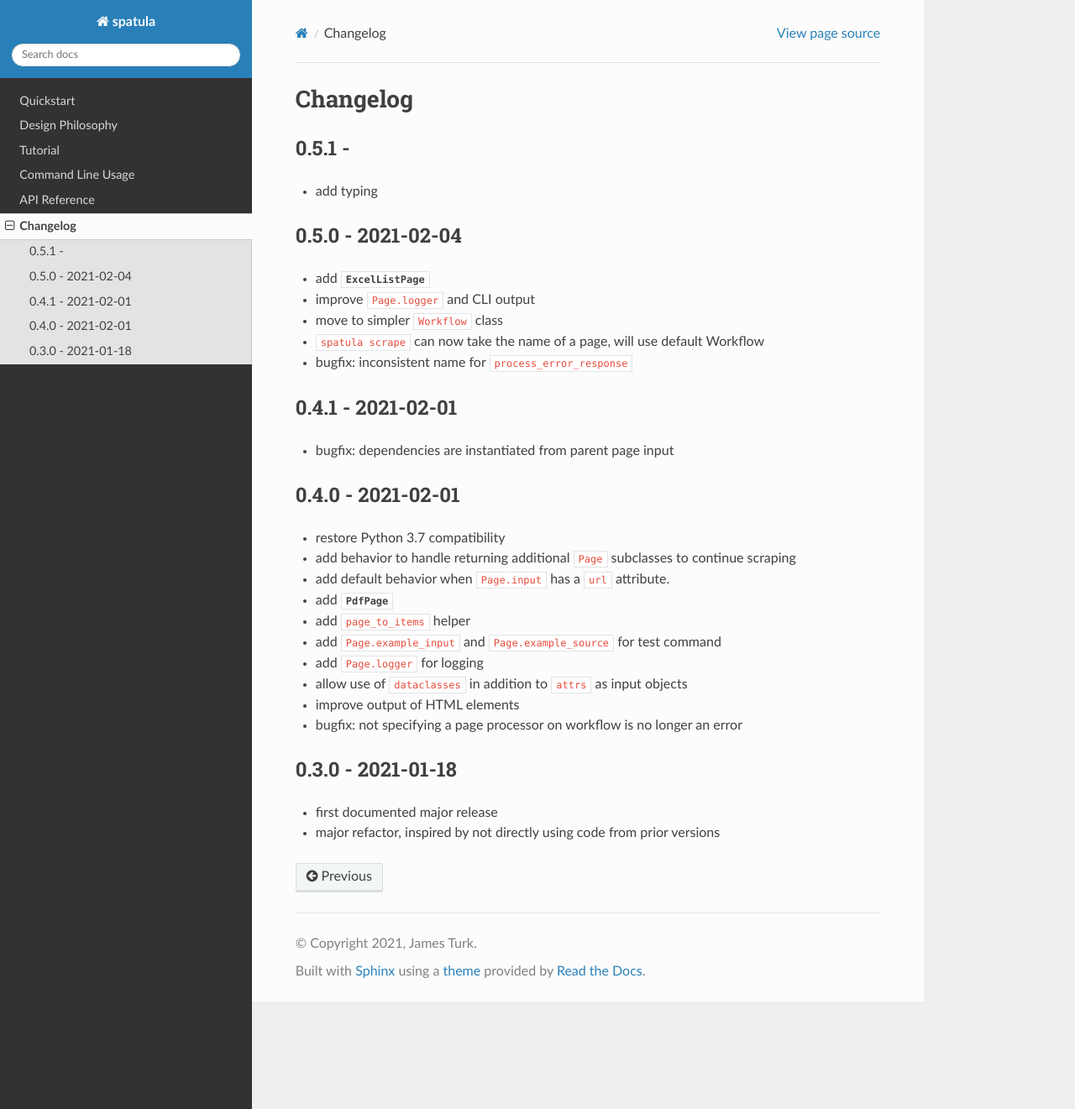
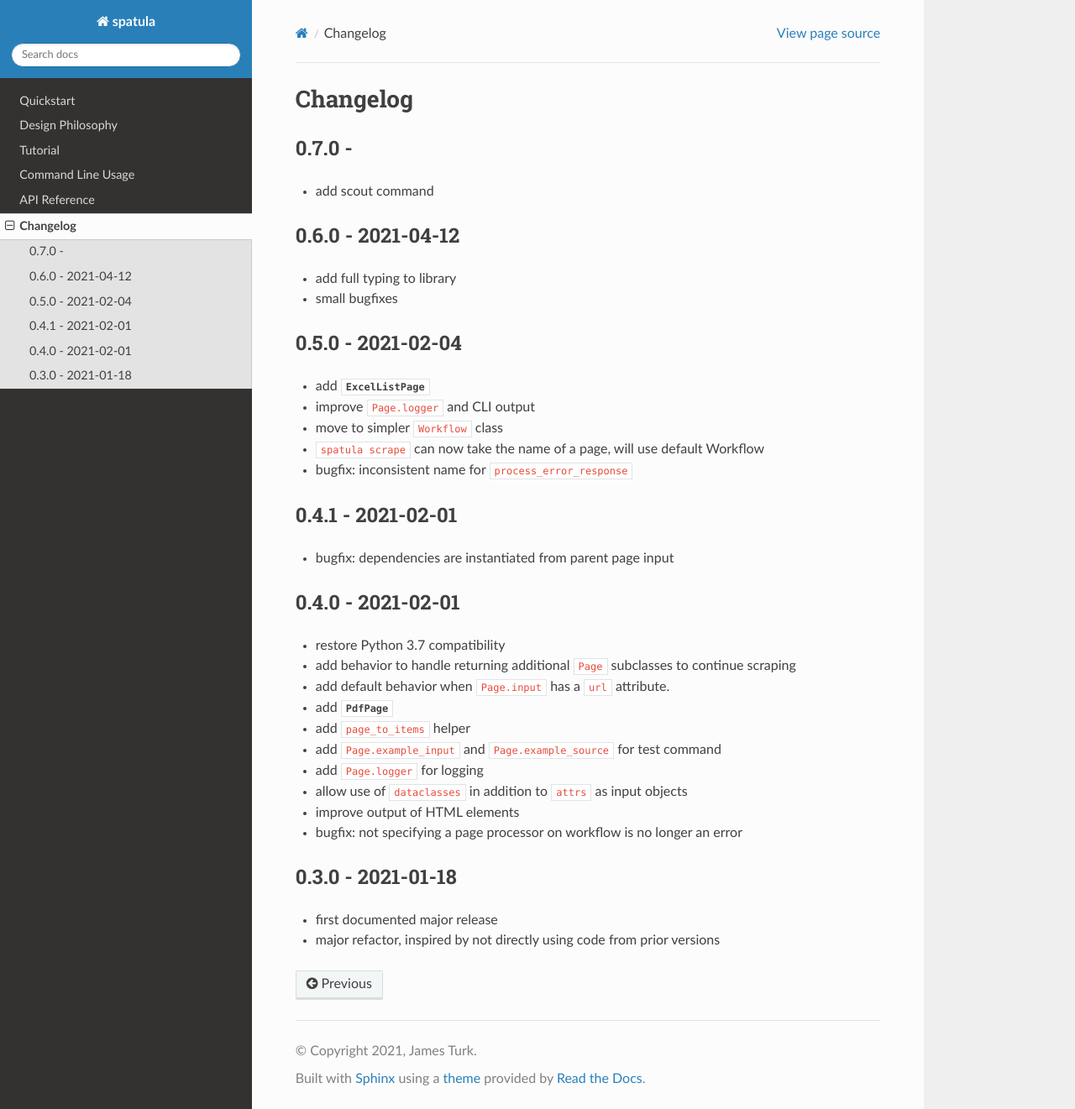
Before and after one commit to jamesturk/spatula, a Sphinx documentation site: the page built from docs/changelog.rst, in a window 1280 px wide and 1321 px high. Shown: the whole window at 84% size. Built offline with Sphinx 7.4.7 and the Read the Docs theme 2.0.0, drawn with Linux system fonts in a browser that asks for light colours.

Commit message:
update changelog

```diff
--- a/docs/changelog.rst
+++ b/docs/changelog.rst
@@ -1,9 +1,17 @@
 Changelog
 =========
 
-0.5.1 -
+0.7.0 -
 ------------------
-* add typing
+
+* add scout command
+
+
+0.6.0 - 2021-04-12
+------------------
+
+* add full typing to library
+* small bugfixes
 
 0.5.0 - 2021-02-04
 ------------------
```
